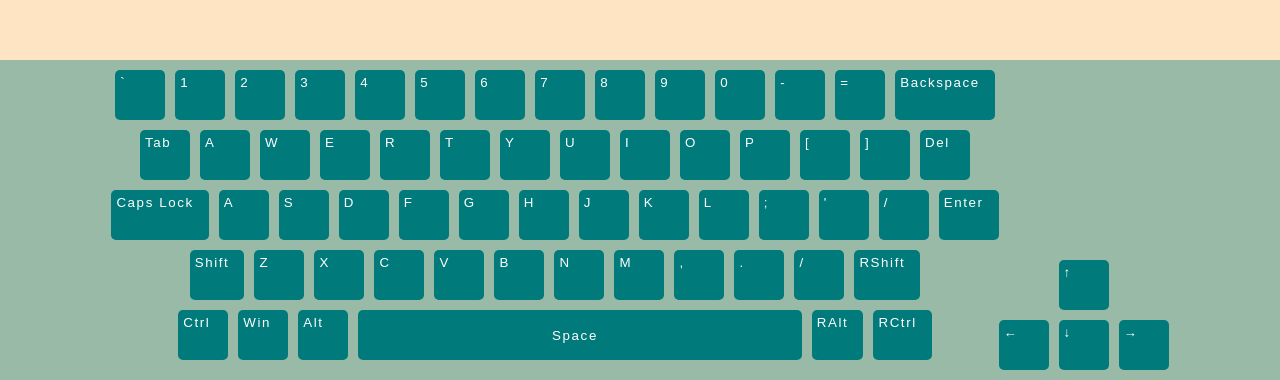
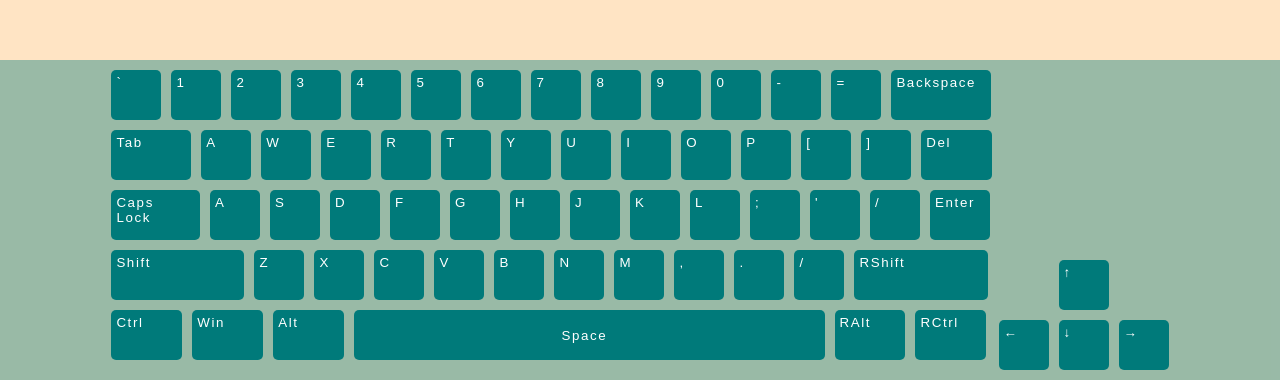
Before and after one commit to eugenebalts/virtual-keyboard, a plain HTML site: page index.html in a window 1280 px wide. Shown: the part 420-800 px from the top of the page. Drawn offline with Linux system fonts and the light colour scheme.

Commit message:
fix: align keyboard (Sat, April 29, 2023 09:15:28)

```diff
--- a/script.js
+++ b/script.js
@@ -35,6 +35,26 @@ function fillKeyboard() {
                 switch (key) {
                     case 'Space' : button.classList.add('keyboard__key_space');
                     break;
+                    case 'Tab' : button.classList.add('keyboard__key_tab');
+                    break;
+                    case 'Del' : button.classList.add('keyboard__key_del');
+                    break;
+                    case 'Shift' : button.classList.add('keyboard__key_shift');
+                    break;
+                    case 'RShift' : button.classList.add('keyboard__key_shift');
+                    break;
+                    case 'Alt' : button.classList.add('keyboard__key_alt');
+                    break;
+                    case 'RAlt' : button.classList.add('keyboard__key_alt');
+                    break;
+                    case 'Win' : button.classList.add('keyboard__key_win');
+                    break;
+                    case 'Ctrl' : button.classList.add('keyboard__key_ctrl');
+                    break;
+                    case 'RCtrl' : button.classList.add('keyboard__key_ctrl');
+                    break;
+                    case 'Caps Lock' : button.classList.add('keyboard__key_caps-lock');
+                    break;
                 }
                 button.innerHTML = key;
                 row.append(button);
--- a/style.css
+++ b/style.css
@@ -13,7 +13,7 @@ body {
     position: fixed;
     left: 0;
     bottom: 0;
-    width: 100%;
+    min-width: 100%;
     padding: 10px 0;
     display: flex;
     justify-content: center;
@@ -38,7 +38,7 @@ body {
     margin: 0 auto;
     display: flex;
     gap: 10px;
-    justify-content: center;
+    justify-content: flex-start;
 }
 
 .keyboard__arrows {
@@ -50,7 +50,7 @@ body {
 
 .keyboard__arrows .keyboard__key:nth-child(1) {
     grid-column: 2/4;
-    width: 50px;
+    max-width: 50px;
 }
 
 .keyboard__key {
@@ -70,10 +70,33 @@ body {
 }
 
 .keyboard__key_space {
-    min-width: 50%;
+    min-width: 53%;
     align-items: center;
     justify-content: center;
 }
+
+.keyboard__key_tab {
+    min-width: 9%;
+}
+
+.keyboard__key_del {
+    min-width: 8%;
+}
+
+.keyboard__key_shift {
+    min-width: 15%;
+}
+
+.keyboard__key_ctrl,
+.keyboard__key_win,
+.keyboard__key_alt {
+    min-width: 8%;
+}
+
+.keyboard__key_caps-lock {
+    max-width: 10%;
+}
+
 
 .keyboard__key:active,
 .keyboard__key_activate {
```
